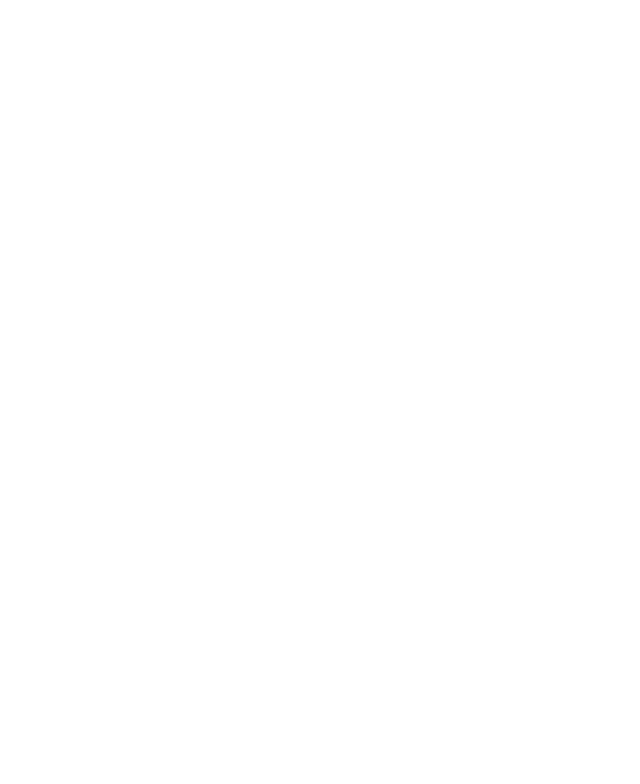
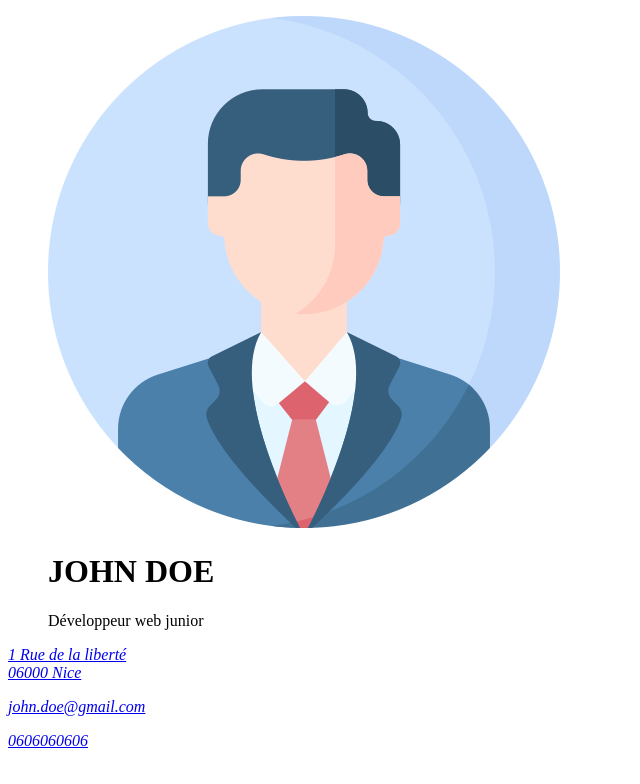
Before and after one commit to mns-9/mon-CV, a plain HTML site: page index.html in a window 1280 px wide. Shown: the whole page, without its empty margins (0-640 px from the left). Drawn offline with Linux system fonts and the light colour scheme.

Commit message:
add header

```diff
--- a/index.html
+++ b/index.html
@@ -6,6 +6,17 @@
     <title>Document</title>
 </head>
 <body>
-
+    <header>
+        <figure>
+            <img src="./Images/profil.png" alt="Avatar Homme">
+            <h1>JOHN DOE</h1>
+            <p>Développeur web junior</p>
+        </figure>
+        <address>
+            <p><a href="https://www.google.com/maps/place/1+Rue+de+la+Libert%C3%A9,+06000+Nice/@43.6984526,7.2661206,17z/data=!3m1!4b1!4m6!3m5!1s0x12cddaa6cd500dc7:0xaa06fa3adeb0a635!8m2!3d43.6984526!4d7.2686955!16s%2Fg%2F11c28kh15l?entry=ttu" target="_blank" rel="noopener noreferrer">1 Rue de la liberté <br>06000 Nice</a></p>
+            <p><a href="mailto:john.doe@gmail.com">john.doe@gmail.com</a></p>
+            <p><a href="tel:+0606060606">0606060606</a></p>
+        </address>
+    </header>
 </body>
 </html>
```
